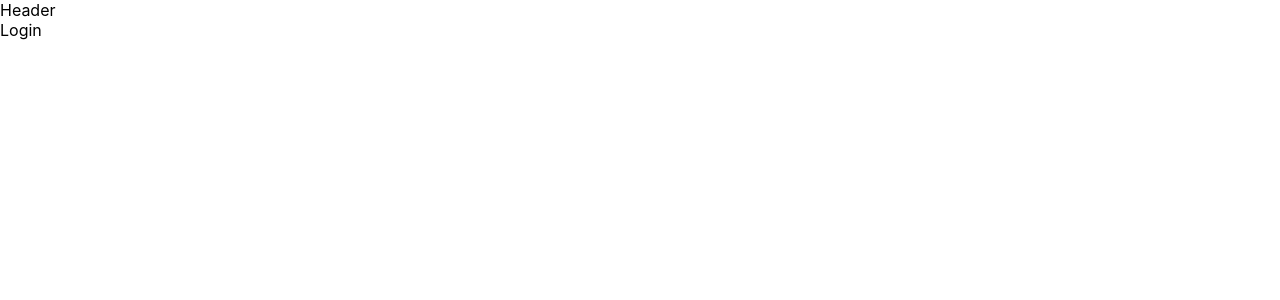
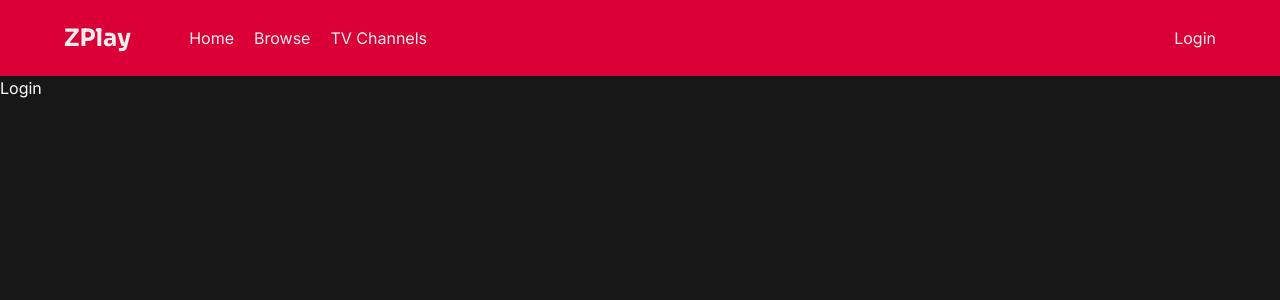
Before and after one commit to ainsoft-org/zplay.web, a Next.js app: page / in a window 1280 px wide. Shown: the top 300 px of the page. Built offline with nearby package versions, Linux system fonts and the light colour scheme.

Commit message:
header stup

```diff
--- a/components/Header.jsx
+++ b/components/Header.jsx
@@ -1,7 +1,47 @@
 import React from 'react';
+import styled from 'styled-components';
+import { theme } from '../config/style.config';
+
+const Container = styled.div`
+  padding: 20px 64px;
+  background-color: ${theme.colors.primary};
+  display: flex;
+  justify-content: space-between;
+  align-items: center;
+  color: ${theme.colors.white};
+`;
+const Logo = styled.h2`
+  flex: 1;
+  font-size: 24px;
+`;
+const Menu = styled.div`
+  flex: 8;
+  display: flex;
+`;
+const Item = styled.div`
+  padding: 0 10px;
+  cursor: pointer;
+  &:hover {
+    color: #fff;
+  }
+`;
+const Login = styled.div`
+  flex: 1;
+  text-align: right;
+`;
 
 const Header = () => {
-  return <div>Header</div>;
+  return (
+    <Container>
+      <Logo>ZPlay</Logo>
+      <Menu>
+        <Item>Home</Item>
+        <Item>Browse</Item>
+        <Item>TV Channels</Item>
+      </Menu>
+      <Login>Login</Login>
+    </Container>
+  );
 };
 
 export default Header;
--- /dev/null
+++ b/config/style.config.js
@@ -0,0 +1,39 @@
+import { createGlobalStyle } from 'styled-components';
+
+const GlobalStyle = createGlobalStyle`
+    @import url('https://fonts.googleapis.com/css2?family=Inter:wght@400;500;600;700;800;900&family=Sora:wght@100;200;300;400;500;600;700;800&display=swap');
+
+    * {
+    padding: 0;
+    margin: 0;
+    box-sizing: border-box;
+    }
+
+    body {
+    font-family: 'Inter', sans-serif;
+    font-size: 16px;
+    line-height: 1.5;
+    color: #fff;
+    background-color: #171717;
+    }
+
+    h1,h2,h3,h4,h5,h6 {
+    font-family: 'Sora', sans-serif;
+    }
+
+    a {
+    color: inherit;
+    text-decoration: none;
+    }
+`;
+
+const theme = {
+  colors: {
+    primary: '#DA0037',
+    black: '#171717',
+    white: '#EDEDED',
+    secondary: '#444444',
+  },
+};
+
+export { GlobalStyle, theme };
--- a/pages/_app.js
+++ b/pages/_app.js
@@ -1,11 +1,15 @@
 import Header from '../components/Header';
-import '../styles/globals.css';
+import { ThemeProvider } from 'styled-components';
+import { GlobalStyle, theme } from '../config/style.config';
 
 function MyApp({ Component, pageProps }) {
   return (
     <>
-      <Header />
-      <Component {...pageProps} />
+      <GlobalStyle />
+      <ThemeProvider theme={theme}>
+        <Header />
+        <Component {...pageProps} />
+      </ThemeProvider>
     </>
   );
 }
--- a/styles/globals.css
+++ /dev/null
@@ -1,16 +0,0 @@
-html,
-body {
-  padding: 0;
-  margin: 0;
-  font-family: -apple-system, BlinkMacSystemFont, Segoe UI, Roboto, Oxygen,
-    Ubuntu, Cantarell, Fira Sans, Droid Sans, Helvetica Neue, sans-serif;
-}
-
-a {
-  color: inherit;
-  text-decoration: none;
-}
-
-* {
-  box-sizing: border-box;
-}
```
